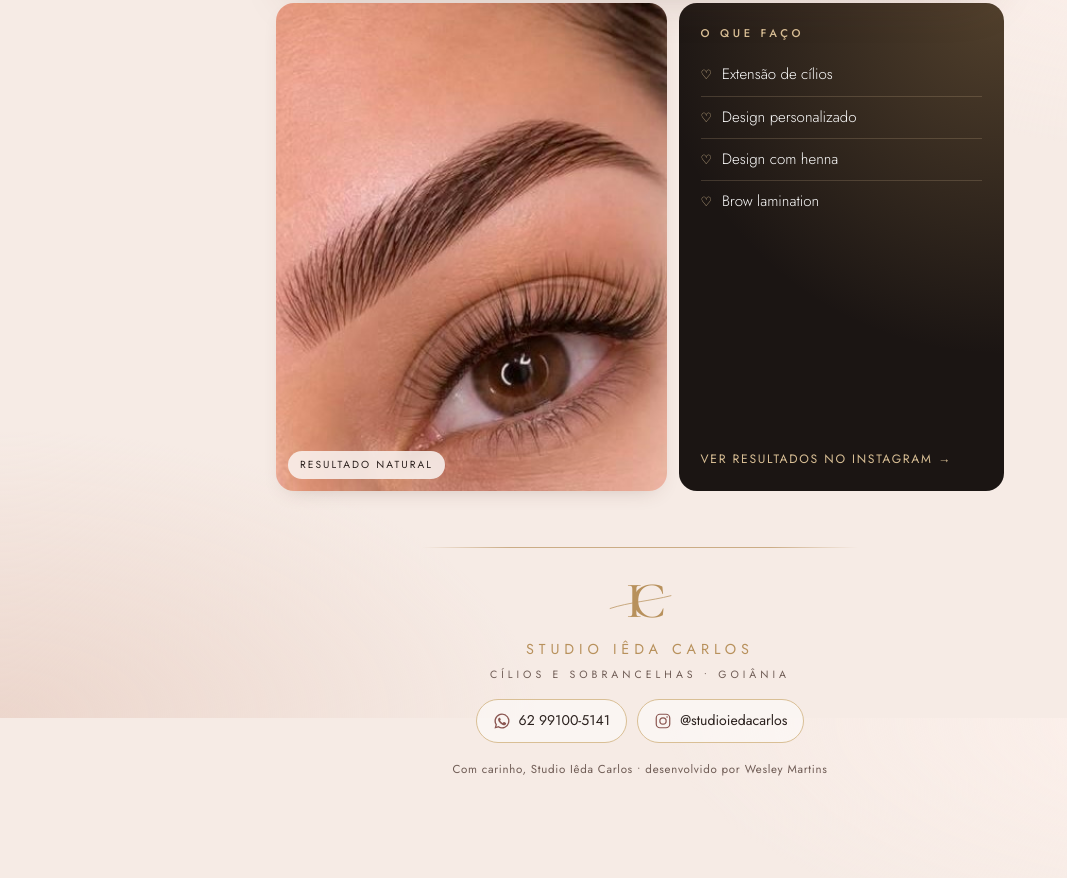
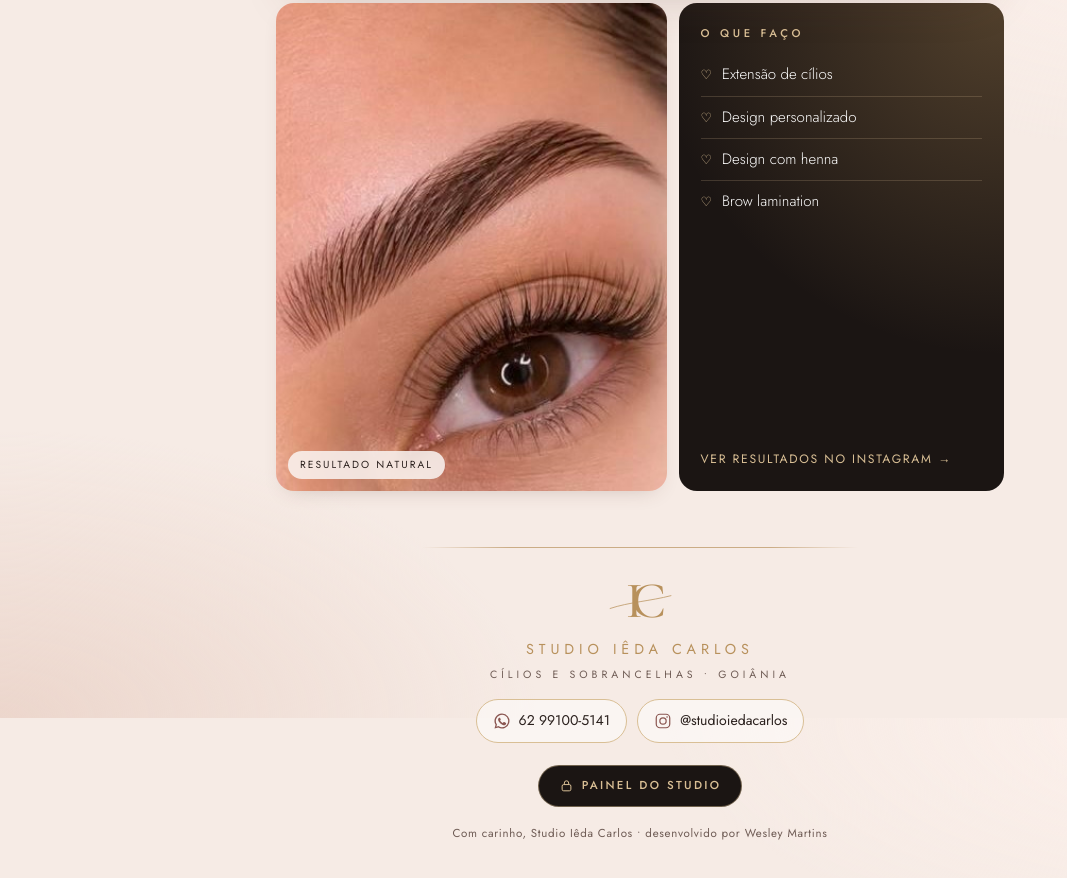
Before and after one commit to wesleymarz01/studio-ieda-carlos, a plain HTML site: page index.html in a window 1280 px wide. Shown: the part 2482-3360 px from the top of the page, without its empty margins (0-1067 px from the left). Drawn offline with nearby package versions, Linux system fonts and the light colour scheme.

Commit message:
Botão Painel do Studio no rodapé do site
Co-Authored-By: Claude <noreply@anthropic.com>

```diff
--- a/index.html
+++ b/index.html
@@ -476,6 +476,14 @@
       background: rgba(255,255,255,.5);
     }
     .contacts svg { width: 18px; height: 18px; color: var(--rose-dark); }
+    .admin-link {
+      display: inline-flex; align-items: center; gap: 8px; margin-top: 22px;
+      padding: 11px 20px; border-radius: 999px; background: var(--black); color: var(--gold-soft);
+      border: 1px solid rgba(217,191,149,.45); text-decoration: none;
+      font-size: .72rem; letter-spacing: .2em; text-transform: uppercase; font-weight: 500;
+    }
+    .admin-link svg { width: 15px; height: 15px; }
+    .admin-link:hover { color: #fff; }
     .credits { font-size: .72rem; color: var(--ink-soft); margin-top: 18px; letter-spacing: .06em; }
 
     /* Sticky bottom bar */
@@ -752,6 +760,10 @@
       <a href="https://wa.me/5562991005141" target="_blank" rel="noopener"><svg><use href="#i-wa"/></svg> 62 99100-5141</a>
       <a href="https://instagram.com/studioiedacarlos" target="_blank" rel="noopener"><svg><use href="#i-ig"/></svg> @studioiedacarlos</a>
     </div>
+    <a class="admin-link" id="adminLink" href="admin.html">
+      <svg viewBox="0 0 24 24" aria-hidden="true"><rect x="5" y="10.5" width="14" height="10" rx="2.5" fill="none" stroke="currentColor" stroke-width="1.6"/><path d="M8.5 10.5V8a3.5 3.5 0 0 1 7 0v2.5" fill="none" stroke="currentColor" stroke-width="1.6"/></svg>
+      Painel do Studio
+    </a>
     <div class="credits">Com carinho, Studio Iêda Carlos • desenvolvido por Wesley Martins</div>
   </footer>
 
@@ -796,6 +808,7 @@
     // ---------- Configuração do studio ----------
     const STUDIO_WHATSAPP = '5562991005141';
     const STORAGE_KEY = window.STUDIO_DEMO ? 'studio_ic_demo_mine' : 'studio_ic_bookings';
+    if (window.STUDIO_DEMO) document.getElementById('adminLink').href = 'admin.html?demo';
     const DAYS_AHEAD = 30;
     const CLOSED_WEEKDAYS = [0];            // 0 = domingo
     const SATURDAY_SLOTS = ['08:00', '09:30', '11:00', '13:30'];
--- a/sw.js
+++ b/sw.js
@@ -1,4 +1,4 @@
-const CACHE = 'studio-ic-v3';
+const CACHE = 'studio-ic-v4';
 const ASSETS = ['./', 'index.html', 'manifest.json', 'config.js', 'img/ieda.jpg', 'img/avatar.jpg', 'img/olhar.jpg', 'img/icon.svg', 'img/icon-192.png', 'img/icon-512.png'];
 
 self.addEventListener('install', (e) => {
```
